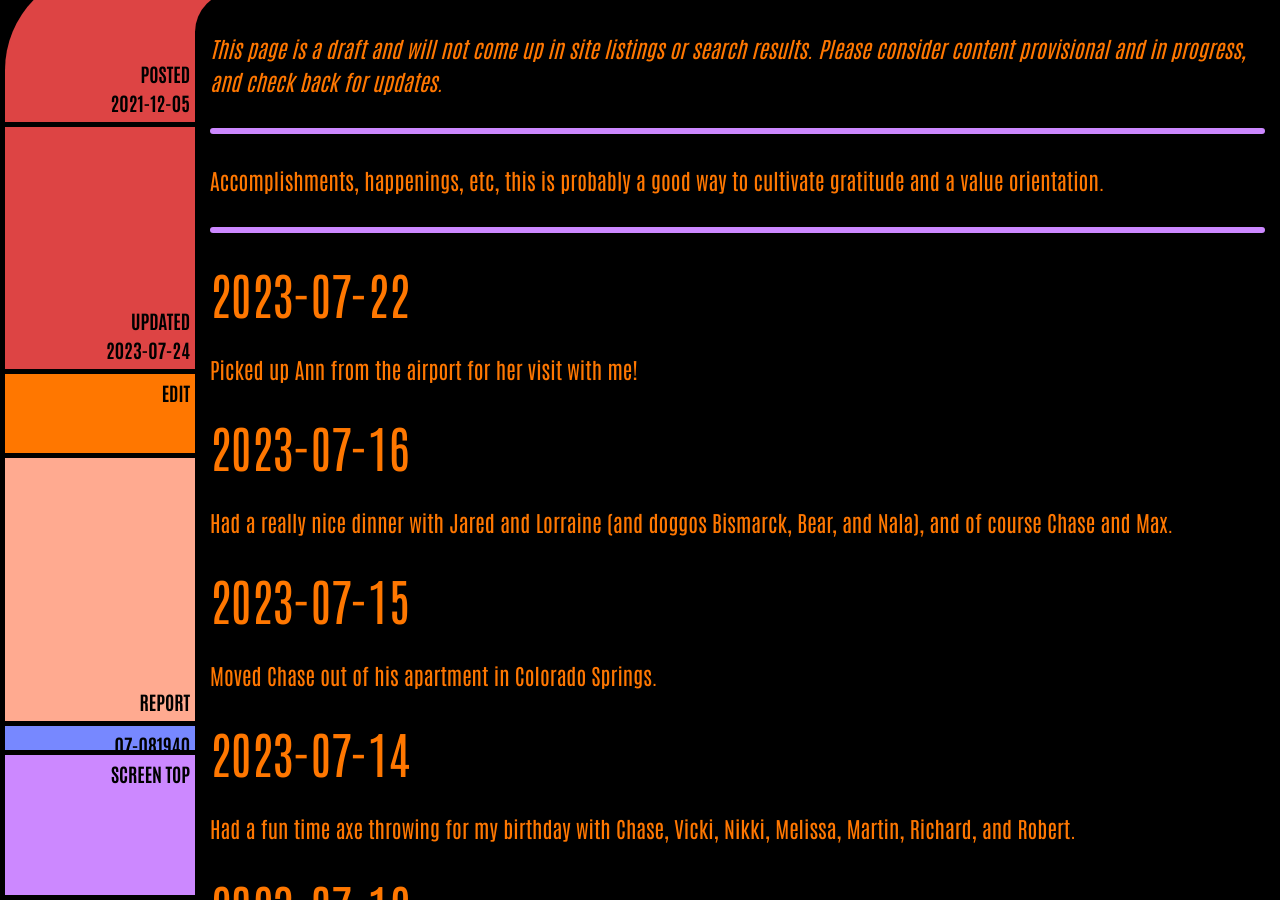
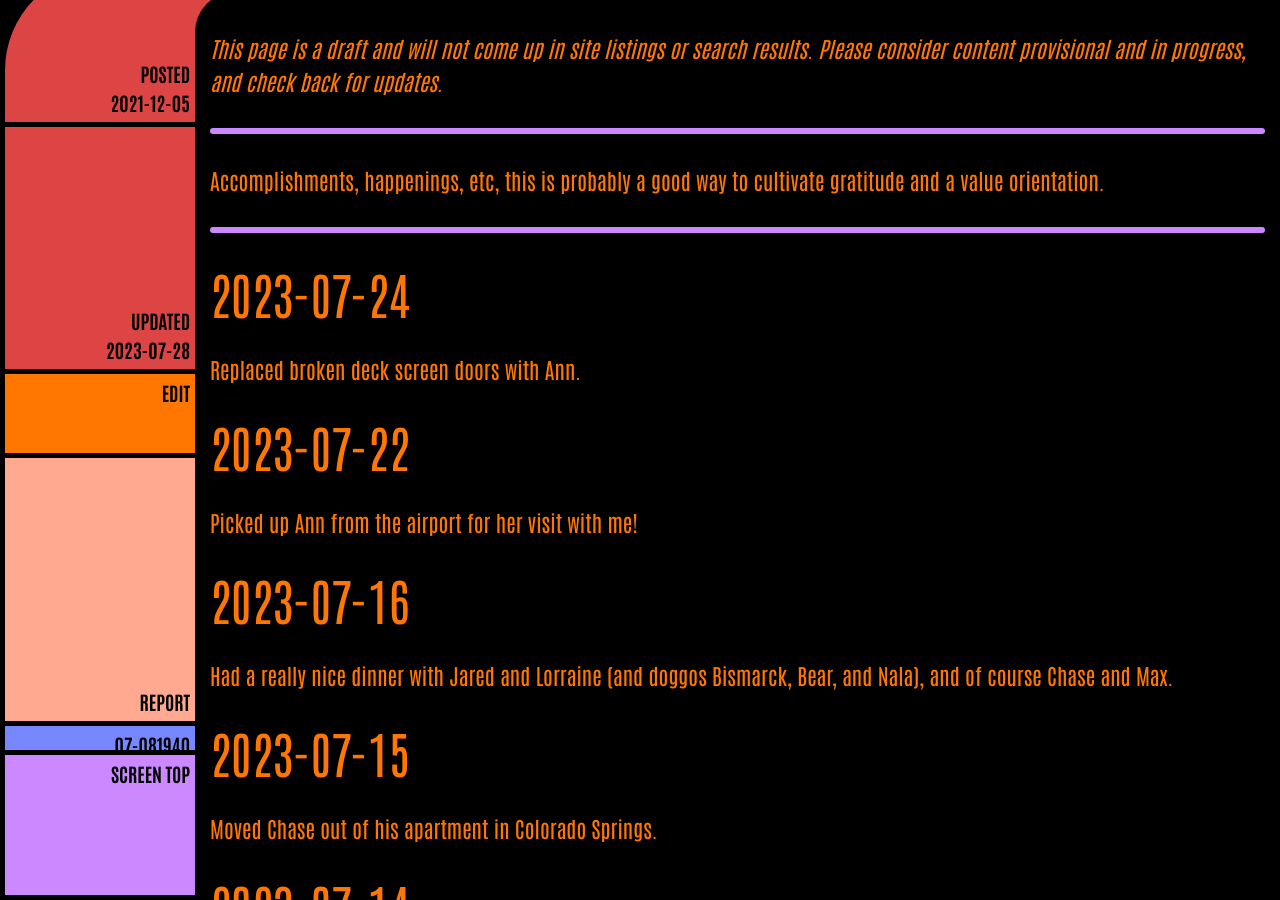
Before and after one commit to ArthurZey/arthurzey.github.io, a Jekyll site: the page built from _pages/one-good-thing.md, in a window 1280 px wide and 900 px high, scrolled down 333 px. Built offline with Jekyll 4.4.1, drawn with Linux system fonts in a browser that asks for light colours.

Commit message:
added 2023-07-24

```diff
--- a/_pages/one-good-thing.md
+++ b/_pages/one-good-thing.md
@@ -2,12 +2,15 @@
 title: One Good Thing
 description: "Accomplishments, happenings, etc, this is probably a good way to cultivate gratitude and a value orientation."
 date: "2021-12-05"
-last_modified_at: "2023-07-24T16:42:10+00:00"
+last_modified_at: "2023-07-28T21:43:26+00:00"
 tags:
   - happenings
   - draft
 sitemap: false
 ---
+
+## 2023-07-24
+Replaced broken deck screen doors with Ann.
 
 ## 2023-07-22
 Picked up Ann from the airport for her visit with me!
```
